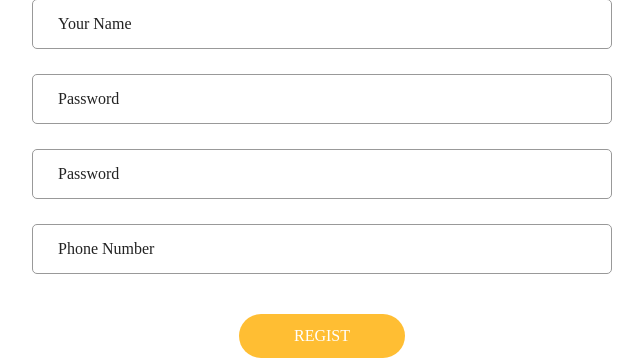
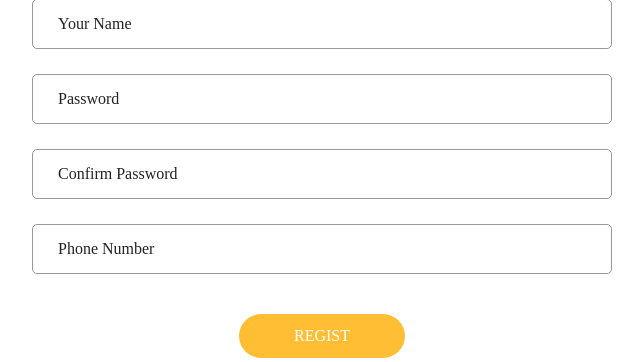
Before and after one commit to miyosi33/FIC_D_CareerDesign, a PHP site: page /new.php in a window 1280 px wide. Shown: the part 194-556 px from the top of the page, without its empty margins (318-961 px from the left). Run offline with PHP 8.4, Linux system fonts and the light colour scheme; some libraries are stand-ins or nearby versions; some web fonts are replaced.

Commit message:
Update new.php

```diff
--- a/new.php
+++ b/new.php
@@ -12,21 +12,22 @@
 
     <div class="col-md-12">
 
-        <d class="form_container">
+        <div class="form_container">
         <form action="login.php" method="post">
             <div>
-            <input type="text" class="form-control" placeholder="Your Name" name="login"/>
+              <input type="text" class="form-control" placeholder="Your Name" name="login"/>
             </div>
             <div>
-            <input type="password" class="form-control" placeholder="Password" name="password"/>
+              <input type="password" class="form-control" placeholder="Password" name="password"/>
             </div>
             <div>
-            <input type="password" class="form-control" placeholder="Password" name="password"/>
+              <input type="password" class="form-control" placeholder="Confirm Password" name="confirm_password"/>
             </div>
             <div>
               <input type="tel" class="form-control" placeholder="Phone Number" name="phone_number"/>
             </div>
         </form>
+</div>
 
         <div class="col-md-12">
 
```
